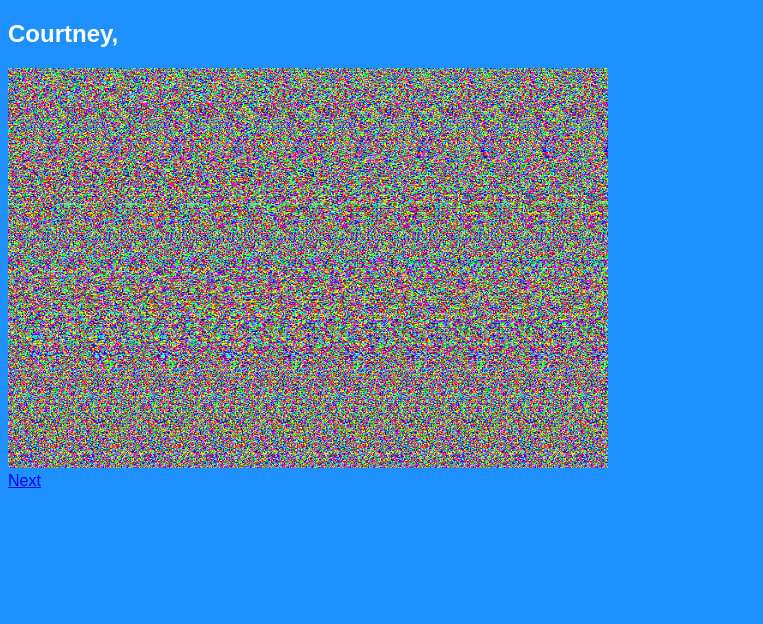
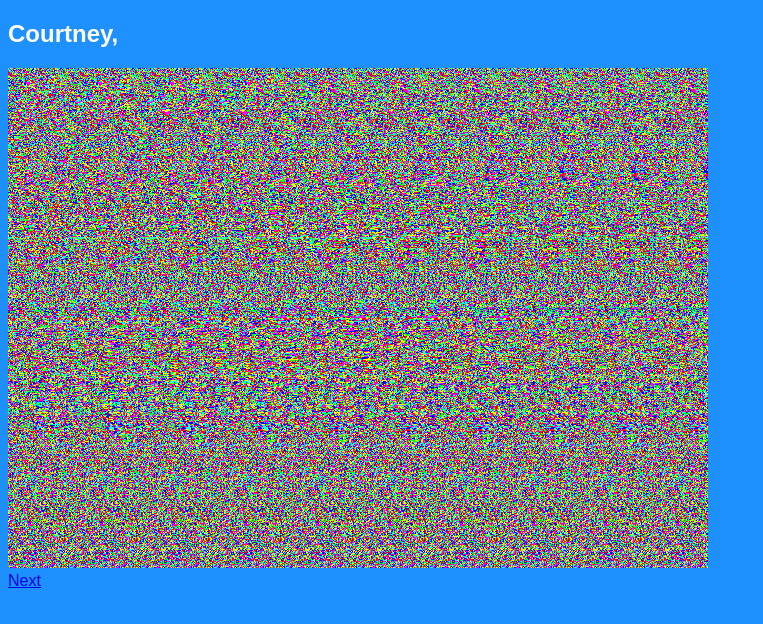
Before and after one commit to megbers/BirthdayCard, a plain HTML site: page index.html in a window 1280 px wide. Shown: the whole page, without its empty margins (0-763 px from the left). Drawn offline with Linux system fonts and the light colour scheme.

Commit message:
Making image bigger

```diff
--- a/birthday.css
+++ b/birthday.css
@@ -1,6 +1,6 @@
 img {
-    width: 600px;
-    height: 400px;
+    width: 700px;
+    height: 500px;
 }
 
 body {
```
